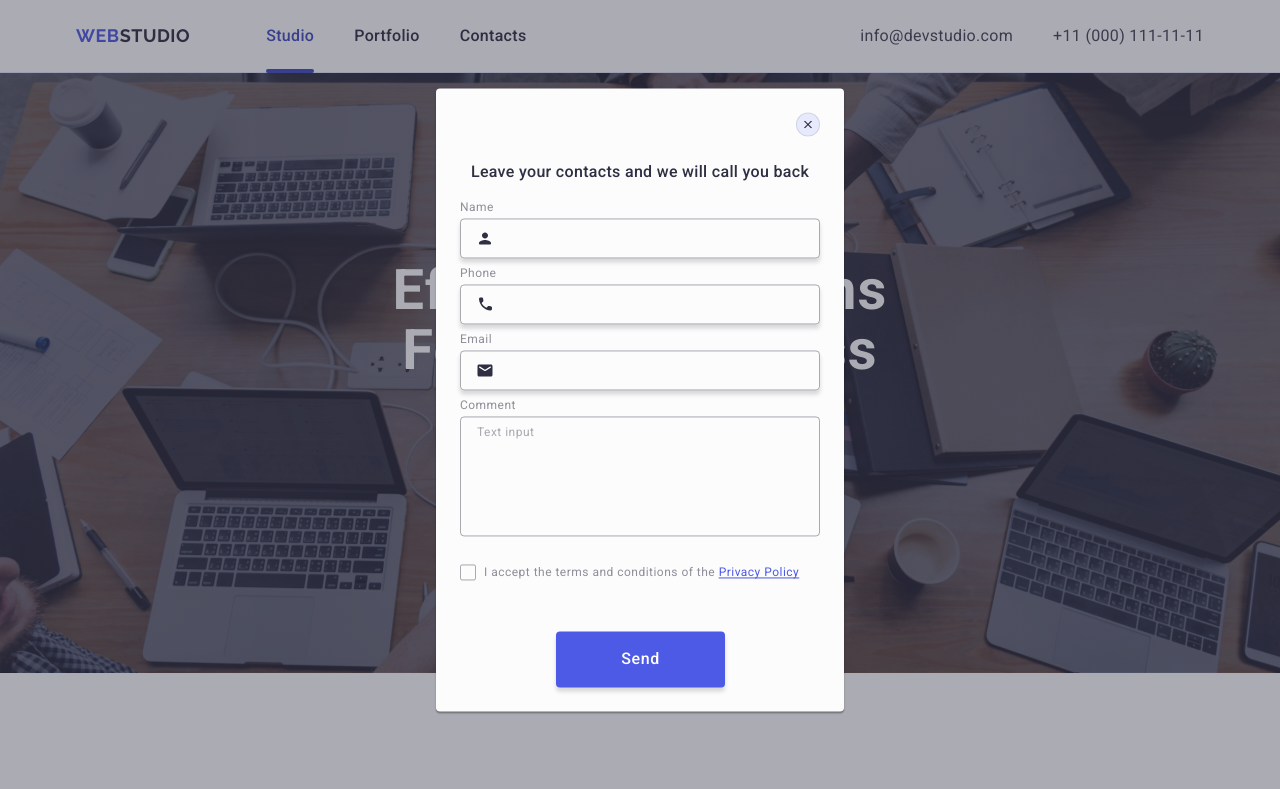
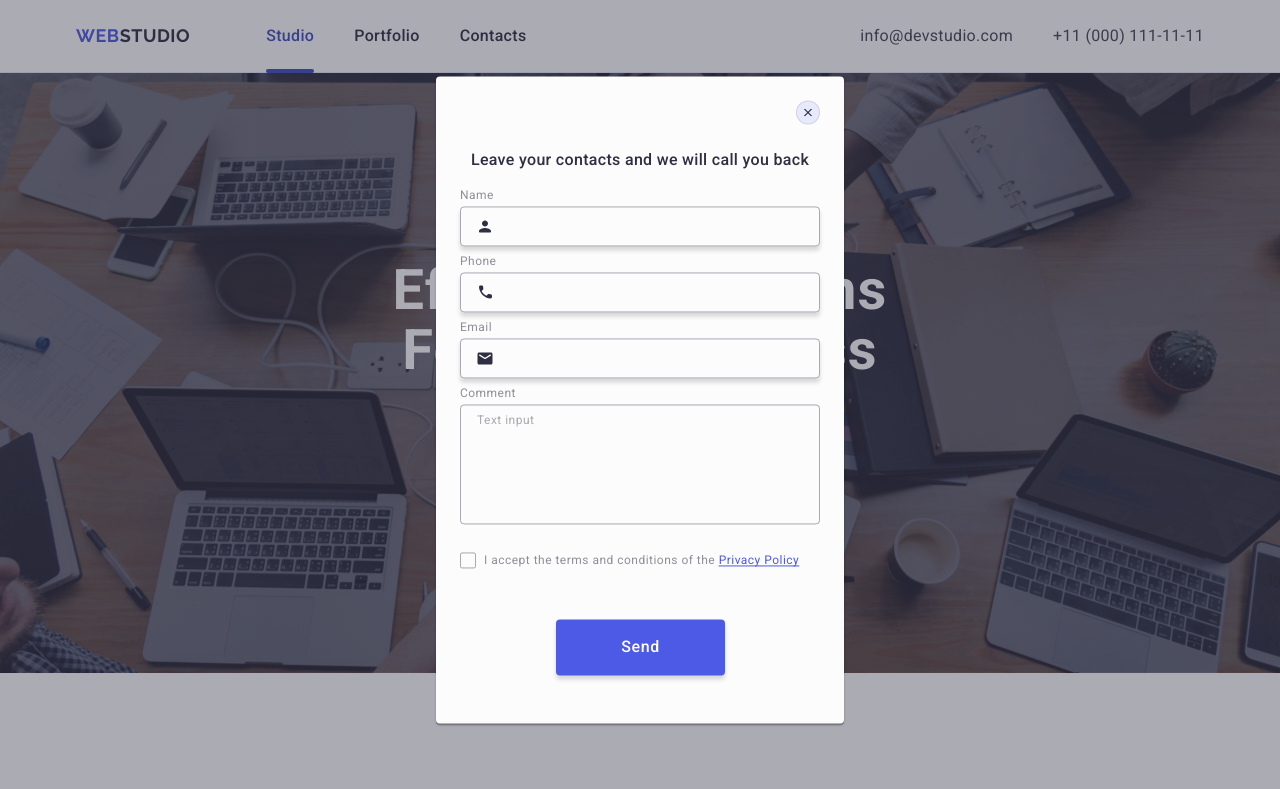
Before and after one commit to KaterynaSiv/goit-markup-hw-05, a plain HTML site: page index.html in a window 1280 px wide. Shown: the top 789 px of the page. Drawn offline with nearby package versions, Linux system fonts and the light colour scheme.

Commit message:
modify modal window padding

```diff
--- a/css/styles.css
+++ b/css/styles.css
@@ -579,7 +579,6 @@ input::placeholder {
   display: flex;
   justify-content: center;
   align-items: center;
-  padding: 72px 24px 24px 24px;
   background-color: rgba(46, 47, 66, 0.4);
   opacity: 0;
   visibility: hidden;
@@ -594,7 +593,7 @@ input::placeholder {
   pointer-events: initial;
 }
 
-.modal {
+.modal {padding: 72px 24px 24px 24px;
   position: relative;
   position: absolute;
   top: 50%;
@@ -650,7 +649,6 @@ input::placeholder {
   letter-spacing: 0.02em;
   text-align: center;
   color: #2e2f42;
-  margin-top: 72px;
   margin-bottom: 16px;
 }
 
@@ -662,7 +660,6 @@ input::placeholder {
   border-radius: 4px;
   width: 360px;
   min-height: 58px;
-  margin: 0px 24px;
 }
 
 .modal-form-field {
```
